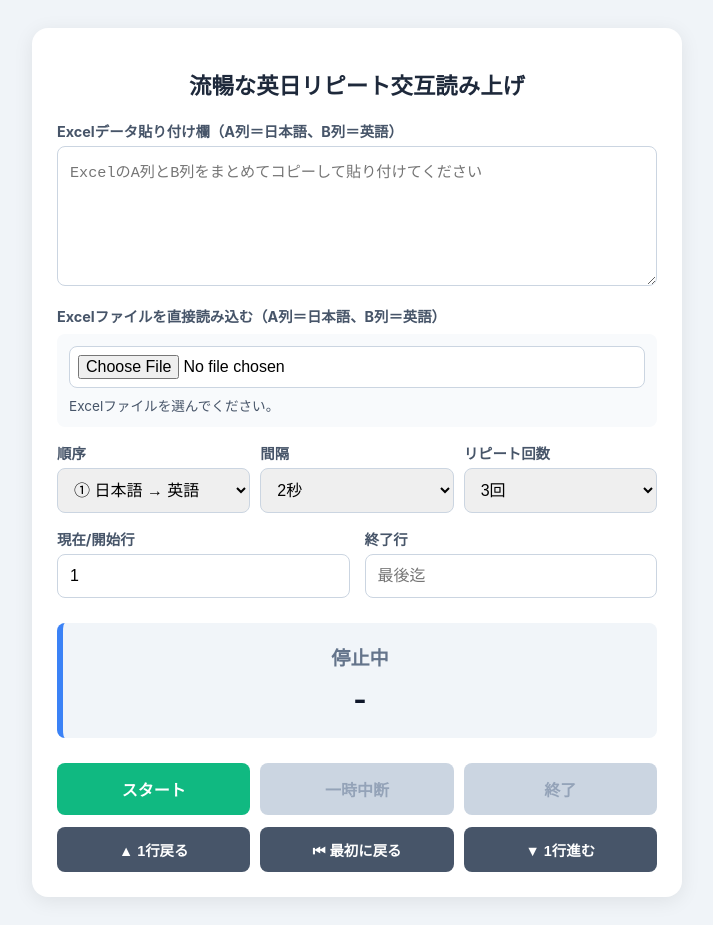
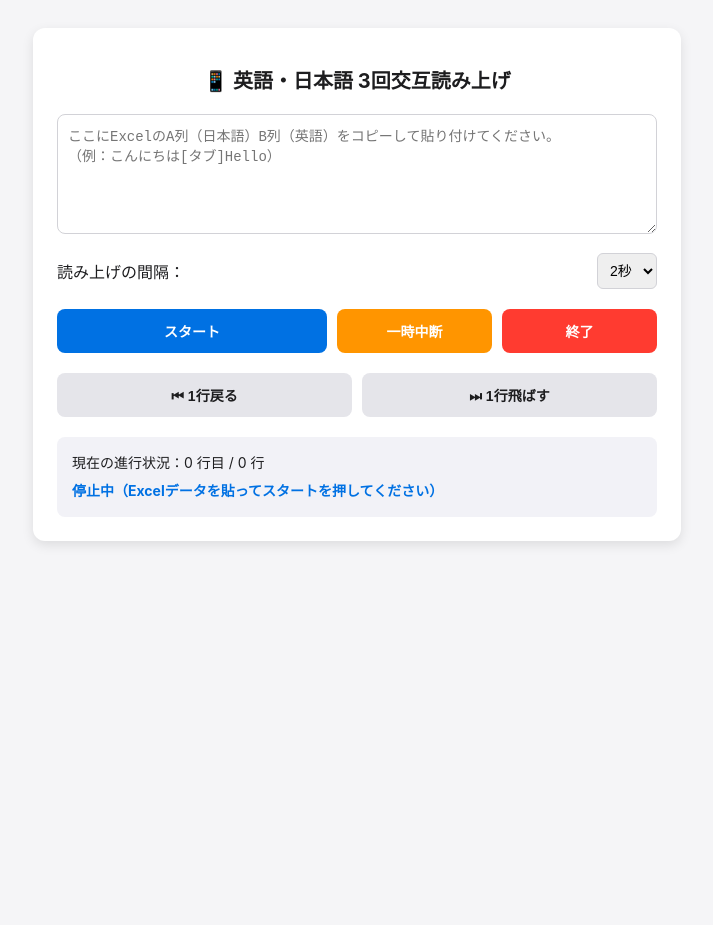
Before and after one commit to genkai14/yomiage, a plain HTML site: page index.html in a window 1280 px wide. Both pictures are taken after a click on the button "スタート". Shown: the whole page, without its empty margins (283-996 px from the left). After the commit the page ends 800 px from the top, so only its background shows below. Drawn offline with Linux system fonts and the light colour scheme.

Commit message:
Update index.html

```diff
--- a/index.html
+++ b/index.html
@@ -3,260 +3,215 @@
 <head>
     <meta charset="UTF-8">
     <meta name="viewport" content="width=device-width, initial-scale=1.0">
-    <title>流暢な英日リピート交互読み上げ</title>
+    <title>iPhone専用 英語学習読み上げアプリ</title>
     <style>
-        body { font-family: -apple-system, BlinkMacSystemFont, sans-serif; background-color: #f0f4f8; padding: 20px; display: flex; flex-direction: column; align-items: center; }
-        .container { max-width: 650px; width: 100%; background: white; padding: 25px; border-radius: 16px; box-shadow: 0 4px 20px rgba(0,0,0,0.08); box-sizing: border-box; }
-        h1 { font-size: 1.4rem; text-align: center; color: #1e293b; margin-bottom: 20px; }
-        label { font-weight: bold; display: block; margin-top: 15px; margin-bottom: 5px; font-size: 0.9rem; color: #475569; }
-        textarea { width: 100%; height: 140px; border: 1px solid #cbd5e1; border-radius: 8px; padding: 12px; font-size: 0.95rem; box-sizing: border-box; resize: vertical; }
-        .grid { display: grid; grid-template-columns: 1fr 1fr; gap: 15px; }
-        .grid-3 { display: grid; grid-template-columns: 1fr 1fr 1fr; gap: 10px; }
-        select, input { width: 100%; padding: 12px; border: 1px solid #cbd5e1; border-radius: 8px; box-sizing: border-box; font-size: 1rem; }
-        .display { margin-top: 25px; padding: 20px; background-color: #f1f5f9; border-radius: 8px; text-align: center; border-left: 6px solid #3b82f6; }
-        .current-info { font-size: 1.2rem; font-weight: bold; color: #64748b; margin-bottom: 10px; }
-        .current-text { font-size: 1.8rem; font-weight: bold; color: #0f172a; min-height: 2.2rem; word-break: break-all; line-height: 1.3; }
-        .control { display: flex; gap: 10px; margin-top: 25px; }
-        button { flex: 1; padding: 14px; font-size: 1rem; font-weight: bold; border: none; border-radius: 8px; cursor: pointer; color: white; transition: all 0.2s; }
-        .btn-start { background-color: #10b981; }
-        .btn-pause { background-color: #f59e0b; }
-        .btn-stop { background-color: #ef4444; }
-        .nav { display: flex; gap: 10px; margin-top: 12px; }
-        .btn-nav { background-color: #475569; padding: 12px; font-size: 0.9rem; }
-        button:disabled { background-color: #cbd5e1; color: #94a3b8; cursor: not-allowed; }
-        .file-box { margin-top: 8px; padding: 12px; background: #f8fafc; border-radius: 8px; }
-        .file-box input { padding: 8px; background: white; }
-        #fileStatus { font-size: 0.85rem; color: #475569; margin-top: 7px; }
+        body { font-family: -apple-system, BlinkMacSystemFont, "Segoe UI", Roboto, sans-serif; padding: 20px; background-color: #f5f5f7; color: #1d1d1f; }
+        .container { max-width: 600px; margin: 0 auto; background: white; padding: 24px; border-radius: 12px; box-shadow: 0 4px 12px rgba(0,0,0,0.1); }
+        h1 { font-size: 20px; text-align: center; margin-bottom: 20px; }
+        textarea { width: 100%; height: 120px; border-radius: 8px; border: 1px solid #d2d2d7; padding: 10px; box-sizing: border-box; font-size: 14px; margin-bottom: 15px; }
+        .controls { display: flex; flex-direction: column; gap: 10px; margin-bottom: 20px; }
+        .row { display: flex; justify-content: space-between; align-items: center; }
+        select { padding: 8px; border-radius: 6px; border: 1px solid #d2d2d7; font-size: 14px; }
+        .btn-group { display: flex; gap: 10px; justify-content: center; margin-top: 10px; }
+        button { padding: 12px 20px; border: none; border-radius: 8px; font-size: 14px; font-weight: bold; cursor: pointer; transition: all 0.2s; }
+        .btn-start { background-color: #0071e3; color: white; flex: 2; }
+        .btn-pause { background-color: #ff9500; color: white; flex: 1; }
+        .btn-stop { background-color: #ff3b30; color: white; flex: 1; }
+        .btn-nav { background-color: #e5e5ea; color: #1d1d1f; flex: 1; }
+        .status-box { background: #f2f2f7; padding: 15px; border-radius: 8px; margin-top: 15px; font-size: 14px; line-height: 1.6; }
+        .current-text { font-weight: bold; color: #0071e3; margin-top: 5px; min-height: 1.6em; }
     </style>
 </head>
 <body>
+
 <div class="container">
-    <h1>流暢な英日リピート交互読み上げ</h1>
+    <h1>📱 英語・日本語 3回交互読み上げ</h1>
 
-    <label for="dataInput">Excelデータ貼り付け欄（A列＝日本語、B列＝英語）</label>
-    <textarea id="dataInput" placeholder="ExcelのA列とB列をまとめてコピーして貼り付けてください"></textarea>
+    <textarea id="dataInput" placeholder="ここにExcelのA列（日本語）B列（英語）をコピーして貼り付けてください。&#10;（例：こんにちは[タブ]Hello）"></textarea>
 
-    <label>Excelファイルを直接読み込む（A列＝日本語、B列＝英語）</label>
-    <div class="file-box">
-        <input type="file" id="excelFile" accept=".xlsx,.xls">
-        <div id="fileStatus">Excelファイルを選んでください。</div>
+    <div class="controls">
+        <div class="row">
+            <label>読み上げの間隔：</label>
+            <select id="intervalSelect">
+                <option value="1000">1秒</option>
+                <option value="2000" selected>2秒</option>
+                <option value="3000">3秒</option>
+            </select>
         </div>
 
-    <div class="grid-3">
-        <div><label>順序</label><select id="mode"><option value="ja-en">① 日本語 → 英語</option><option value="en-ja">② 英語 → 日本語</option></select></div>
-        <div><label>間隔</label><select id="wait"><option value="1">1秒</option><option value="2" selected>2秒</option><option value="3">3秒</option></select></div>
-        <div><label>リピート回数</label><select id="repeatCount"><option value="1">1回</option><option value="2">2回</option><option value="3" selected>3回</option></select></div>
-    </div>
-    <div class="grid">
-        <div><label>現在/開始行</label><input type="number" id="sRow" value="1" min="1" onchange="idxSync()"></div>
-        <div><label>終了行</label><input type="number" id="eRow" placeholder="最後迄" min="1"></div>
+        <div class="btn-group">
+            <button class="btn-start" onclick="startReading()">スタート</button>
+            <button class="btn-pause" onclick="pauseReading()">一時中断</button>
+            <button class="btn-stop" onclick="stopReading()">終了</button>
         </div>
 
-    <div class="display">
-        <div id="rNum" class="current-info">停止中</div>
-        <div id="tDisp" class="current-text">-</div>
-    </div>
-
-    <div class="control">
-        <button id="b-st" class="btn-start" onclick="play()">スタート</button>
-        <button id="b-ps" class="btn-pause" onclick="pause()" disabled>一時中断</button>
-        <button id="b-sp" class="btn-stop" onclick="stop()" disabled>終了</button>
-    </div>
-    <div class="nav">
-        <button class="btn-nav" onclick="goRow(-1)">▲ 1行戻る</button>
-        <button class="btn-nav" onclick="goHead()">⏮ 最初に戻る</button>
-        <button class="btn-nav" onclick="goRow(1)">▼ 1行進む</button>
+        <div class="btn-group">
+            <button class="btn-nav" onclick="prevLine()">⏮ 1行戻る</button>
+            <button class="btn-nav" onclick="nextLine()">⏭ 1行飛ばす</button>
         </div>
     </div>
 
-<script src="https://cdn.jsdelivr.net/npm/xlsx@0.18.5/dist/xlsx.full.min.js"></script>
+    <div class="status-box">
+        <div>現在の進行状況：<span id="lineNumber">0</span> 行目 / <span id="totalLines">0</span> 行</div>
+        <div class="current-text" id="nowPlaying">停止中（Excelデータを貼ってスタートを押してください）</div>
+    </div>
+</div>
+
 <script>
-    let data = [], idx = 0, playing = false, paused = false, loop = 1, step = 0, tid = null, vJa = null, vEn = null;
+    let lines = [];
+    let currentIndex = 0;
+    let isPlaying = false;
+    let isPaused = false;
+    let currentTimeout = null;
 
-    function initV() {
-        if (!('speechSynthesis' in window)) return;
-        const vs = window.speechSynthesis.getVoices();
-        vJa = vs.find(v => v.lang.startsWith('ja'));
-        vEn = vs.find(v => v.lang.startsWith('en'));
+    // iPhone音声の事前読み込み（これがないとiPhoneで声が切り替わりません）
+    window.speechSynthesis.getVoices();
+
+    function parseData() {
+        const text = document.getElementById('dataInput').value;
+        lines = text.split('\n').map(line => {
+            const parts = line.split('\t');
+            return {
+                ja: parts[0] ? parts[0].trim() : '',
+                en: parts[1] ? parts[1].trim() : ''
+            };
+        }).filter(item => item.ja || item.en);
+        document.getElementById('totalLines').innerText = lines.length;
     }
 
-    if ('speechSynthesis' in window) {
-        window.speechSynthesis.onvoiceschanged = initV;
-        initV();
+    function startReading() {
+        if (isPlaying && !isPaused) return;
+
+        if (!isPaused) {
+            parseData();
+            if (lines.length === 0) {
+                alert('データが入力されていません。');
+                return;
+            }
+            currentIndex = 0;
         }
 
-    function parse() {
-        const text = document.getElementById('dataInput').value.trim();
-        if (!text) return [];
-        return text.split(/\r?\n/).map(line => {
-            const parts = line.split(/\t/);
-            return { ja: (parts[0] || '').trim(), en: (parts[1] || '').trim() };
-        }).filter(item => item.ja || item.en);
+        isPlaying = true;
+        isPaused = false;
+        speakLoop();
     }
 
-    function setData(newData) {
-        data = newData.filter(x => x.ja || x.en);
-        idx = 0; loop = 1; step = 0; paused = false;
-        document.getElementById('sRow').value = 1;
-        document.getElementById('eRow').value = '';
-        document.getElementById('fileStatus').innerText = '読み込み完了：' + data.length + '行';
-        document.getElementById('rNum').innerText = '読み込み完了';
-        document.getElementById('tDisp').innerText = data.length ? data[0].ja : '-';
-        btn();
+    function pauseReading() {
+        if (!isPlaying) return;
+        isPaused = true;
+        isPlaying = false;
+        window.speechSynthesis.cancel();
+        if (currentTimeout) clearTimeout(currentTimeout);
+        document.getElementById('nowPlaying').innerText = '一時中断中...（スタートで再開）';
     }
 
-    document.getElementById('excelFile').addEventListener('change', function(e) {
-        const file = e.target.files[0];
-        if (!file) return;
-        if (!window.XLSX) {
-            document.getElementById('fileStatus').innerText = 'Excel読み込み機能を読み込めませんでした。';
-            return;
-        }
-        const reader = new FileReader();
-        reader.onload = function(ev) {
-            try {
-                const wb = XLSX.read(new Uint8Array(ev.target.result), { type: 'array' });
-                const ws = wb.Sheets[wb.SheetNames[0]];
-                const rows = XLSX.utils.sheet_to_json(ws, { header: 1, defval: '', raw: false });
-                const newData = rows.map(row => ({
-                    ja: String(row[0] ?? '').trim(),
-                    en: String(row[1] ?? '').trim()
-                })).filter(x => x.ja || x.en);
-
-                setData(newData);
-            } catch (err) {
-                document.getElementById('fileStatus').innerText = 'Excelを読み込めませんでした。';
-            }
-        };
-        reader.readAsArrayBuffer(file);
-    });
-
-    function idxSync() {
-        idx = Math.max(0, (parseInt(document.getElementById('sRow').value,10) || 1) - 1);
+    function stopReading() {
+        isPlaying = false;
+        isPaused = false;
+        window.speechSynthesis.cancel();
+        if (currentTimeout) clearTimeout(currentTimeout);
+        currentIndex = 0;
+        document.getElementById('lineNumber').innerText = '0';
+        document.getElementById('nowPlaying').innerText = '終了しました';
     }
 
-    function play() {
-        initV(); // タップ時に最新の音声を取得
+    function nextLine() {
+        if (currentIndex < lines.length - 1) {
+            currentIndex++;
+            updateStatus();
+            if (isPlaying) {
+                window.speechSynthesis.cancel();
+                if (currentTimeout) clearTimeout(currentTimeout);
+                speakLoop();
+            }
+        }
+    }
 
-        if (paused) {
-            paused = false; playing = true; btn(); txt(); return;
+    function prevLine() {
+        if (currentIndex > 0) {
+            currentIndex--;
+            updateStatus();
+            if (isPlaying) {
+                window.speechSynthesis.cancel();
+                if (currentTimeout) clearTimeout(currentTimeout);
+                speakLoop();
             }
-        if (!data.length) data = parse();
-        if (data.length === 0) {
-            alert('Excelファイルを選ぶか、Excelからデータをコピーして貼り付けてください。');
+        }
+    }
+
+    function updateStatus() {
+        document.getElementById('lineNumber').innerText = currentIndex + 1;
+    }
+
+    async function speakLoop() {
+        if (!isPlaying || currentIndex >= lines.length) {
+            if (currentIndex >= lines.length) stopReading();
             return;
         }
 
-        // iOSの自動再生制限を解除するために無音を一度再生
-        window.speechSynthesis.cancel();
-        const dummyUtterance = new SpeechSynthesisUtterance(' ');
-        dummyUtterance.volume = 0;
-        window.speechSynthesis.speak(dummyUtterance);
+        updateStatus();
+        const currentData = lines[currentIndex];
+        const interval = parseInt(document.getElementById('intervalSelect').value);
 
-        idxSync(); playing = true; paused = false; loop = 1; step = 0;
-        btn(); txt();
-    }
-
-    function txt() {
-        if (!playing || paused) return;
-        const eR = parseInt(document.getElementById('eRow').value,10);
-        if ((eR && idx >= eR) || idx >= data.length) {
-            stop();
-            document.getElementById('rNum').innerText = "すべての指定行が完了しました";
-            document.getElementById('tDisp').innerText = "-";
-            return;
-        }
-
-        document.getElementById('sRow').value = idx + 1;
-        const item = data[idx], md = document.getElementById('mode').value, s = parseInt(document.getElementById('wait').value,10);
-        const maxLoop = parseInt(document.getElementById('repeatCount').value, 10);
-
-        document.getElementById('rNum').innerText = `${idx+1} 行目を読み上げ中 (リピート ${loop} / ${maxLoop} 回目)`;
-
-        let t = "", l = "", v = null, vol = 1.0;
-        if (md === 'ja-en') {
-            t = (step === 0) ? item.ja : item.en;
-            l = (step === 0) ? 'ja-JP' : 'en-US';
-            v = (step === 0) ? vJa : vEn;
-            vol = (step === 0) ? 0.6 : 1.0;
-        } else {
-            t = (step === 0) ? item.en : item.ja;
-            l = (step === 0) ? 'en-US' : 'ja-JP';
-            v = (step === 0) ? vEn : vJa;
-            vol = (step === 0) ? 1.0 : 0.6;
-        }
-
-        document.getElementById('tDisp').innerText = t || "-";
-        if (!t) { nextStep(); txt(); return; }
-
-        const u = new SpeechSynthesisUtterance(t);
-        u.lang = l;
-        if (v) u.voice = v;
-        u.volume = vol;
-        u.rate = (l === 'ja-JP') ? 0.95 : 0.9;
-
-        u.onend = function() {
-            if (!playing || paused) return;
-            tid = setTimeout(() => { nextStep(); txt(); }, s * 1000);
-        };
-        u.onerror = function() { nextStep(); txt(); };
-        window.speechSynthesis.speak(u);
-    }
-
-    function nextStep() {
-        const maxLoop = parseInt(document.getElementById('repeatCount').value, 10);
-        if (step === 0) step = 1;
-        else {
-            step = 0;
-            if (loop < maxLoop) loop++;
-            else { loop = 1; idx++; }
+        // 1. 日本語を3回連続で読み上げ
+        if (currentData.ja) {
+            document.getElementById('nowPlaying').innerText = `[日本語] ${currentData.ja}`;
+            for (let i = 0; i < 3; i++) {
+                if (!isPlaying) return;
+                await speakAndWait(currentData.ja, 'ja-JP', 1.0, 1.0); // 日本語は音量マックス(1.0)、速度標準(1.0)
             }
         }
 
-    function pause() {
-        if (playing) {
-            playing = false; paused = true;
-            window.speechSynthesis.cancel();
-            if (tid) clearTimeout(tid);
-            document.getElementById('rNum').innerText = `一時中断中 (次から再開: ${idx+1}行目)`;
-            btn();
+        // 指定された間隔（1秒〜3秒）待機
+        if (!isPlaying) return;
+        await new Promise(resolve => currentTimeout = setTimeout(resolve, interval));
+
+        // 2. 英語を3回連続で読み上げ
+        if (currentData.en) {
+            document.getElementById('nowPlaying').innerText = `[英語] ${currentData.en}`;
+            for (let i = 0; i < 3; i++) {
+                if (!isPlaying) return;
+                await speakAndWait(currentData.en, 'en-US', 0.65, 1.0); // 英語は音量を小さめ(0.65)にしてバランス調整、速度標準(1.0)
             }
         }
 
-    function stop() {
-        playing = false; paused = false;
-        window.speechSynthesis.cancel();
-        if (tid) clearTimeout(tid);
-        loop = 1; step = 0;
-        document.getElementById('rNum').innerText = "停止中";
-        document.getElementById('tDisp').innerText = "-";
-        btn();
+        // 指定された間隔（1秒〜3秒）待機して次の行へ
+        if (!isPlaying) return;
+        await new Promise(resolve => currentTimeout = setTimeout(resolve, interval));
+
+        currentIndex++;
+        speakLoop();
     }
 
-    function goHead() {
-        const p = playing || paused;
-        stop();
-        document.getElementById('sRow').value = 1;
-        idx = 0;
-        if (p) play();
+    function speakAndWait(text, lang, volume, rate) {
+        return new Promise((resolve) => {
+            const utterance = new SpeechSynthesisUtterance(text);
+            utterance.lang = lang;
+            utterance.volume = volume;
+            utterance.rate = rate;
+
+            // iPhoneで確実に女性スピーカーを選ぶための処理
+            const voices = window.speechSynthesis.getVoices();
+            if (lang === 'ja-JP') {
+                // 日本語の流暢な女性（SiriまたはKyoko）
+                const jaVoice = voices.find(v => v.lang === 'ja-JP' && (v.name.includes('Siri') || v.name.includes('Kyoko') || v.name.includes('Otoya')));
+                if (jaVoice) utterance.voice = jaVoice;
+            } else if (lang === 'en-US') {
+                // 英語の聞き取りやすいネイティブ女性（SamanthaまたはSiri）
+                const enVoice = voices.find(v => v.lang.startsWith('en') && (v.name.includes('Samantha') || v.name.includes('Siri') || v.name.includes('Ava')));
+                if (enVoice) utterance.voice = enVoice;
             }
 
-    function goRow(o) {
-        const p = playing || paused;
-        stop();
-        let v = (parseInt(document.getElementById('sRow').value,10) || 1) + o;
-        if (v < 1) v = 1;
-        if (data.length && v > data.length) v = data.length;
-        document.getElementById('sRow').value = v;
-        idx = v - 1;
-        if (p) play();
-    }
+            utterance.onend = () => {
+                // iPhoneの次の読み上げへの「余白（0.2秒）」を持たせてフリーズを防ぐ
+                setTimeout(resolve, 200);
+            };
+            utterance.onerror = () => resolve();
 
-    function btn() {
-        document.getElementById('b-st').disabled = playing;
-        document.getElementById('b-ps').disabled = !playing;
-        document.getElementById('b-sp').disabled = !playing && !paused;
+            window.speechSynthesis.speak(utterance);
+        });
     }
 </script>
+
 </body>
 </html>
```
Lines whose indentation alone changed are shown as unchanged.
